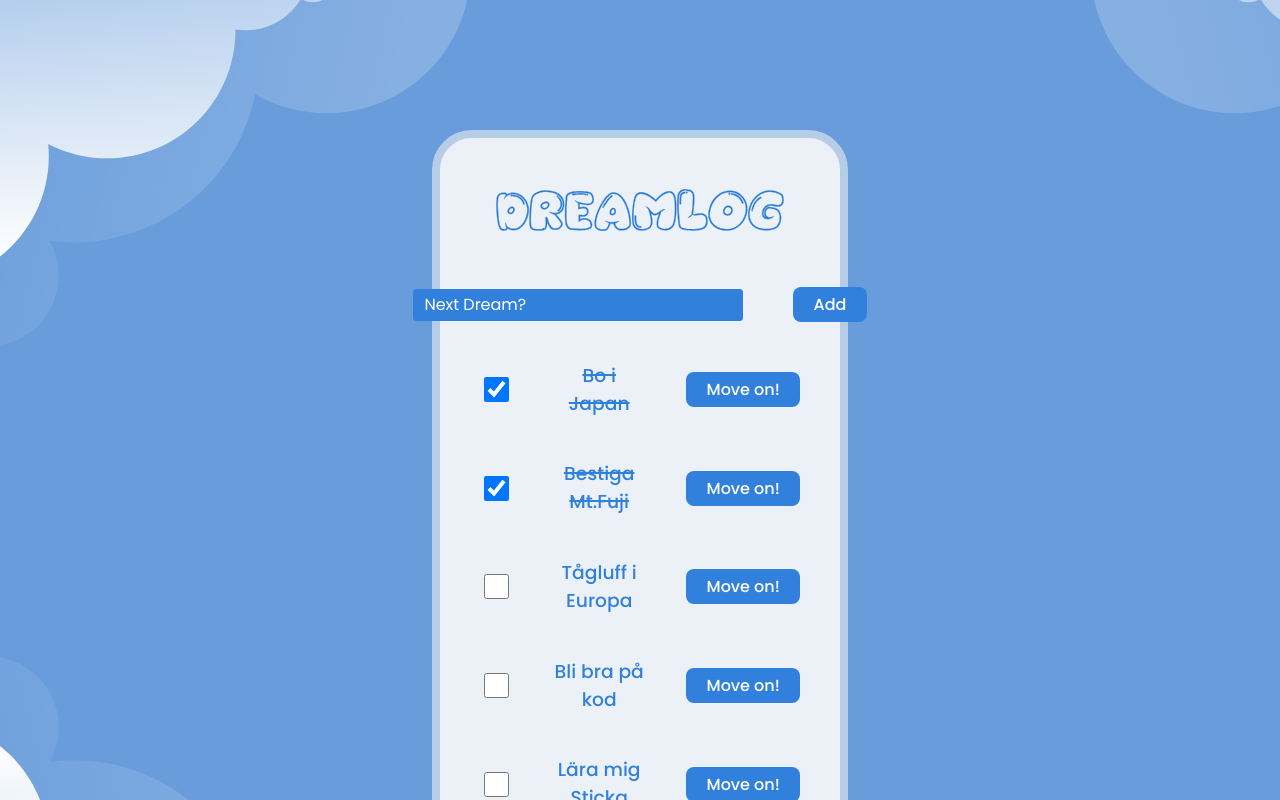
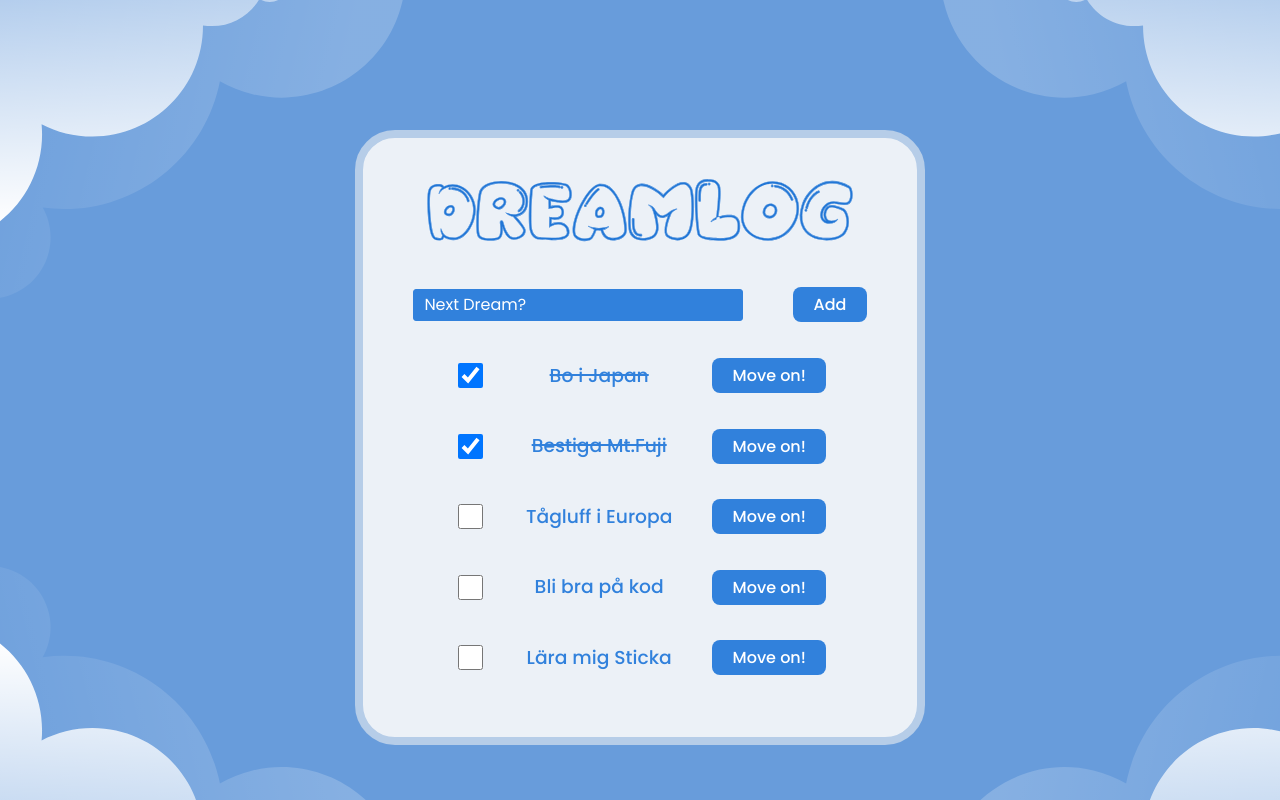
Before and after one commit to billiswruce/dreamlog, a React (Vite) app: page / in a window 1280 px wide. Shown: the top 800 px of the page. Built offline with nearby package versions, Linux system fonts and the light colour scheme.

Commit message:
fixed width

```diff
--- a/src/components/ShowDream.css
+++ b/src/components/ShowDream.css
@@ -24,7 +24,7 @@
   border-radius: 40px;
   margin: 130px auto;
   color: rgb(49, 129, 220);
-  max-width: 25%;
+  max-width: 37%;
 }
 
 .dream-container {
```
